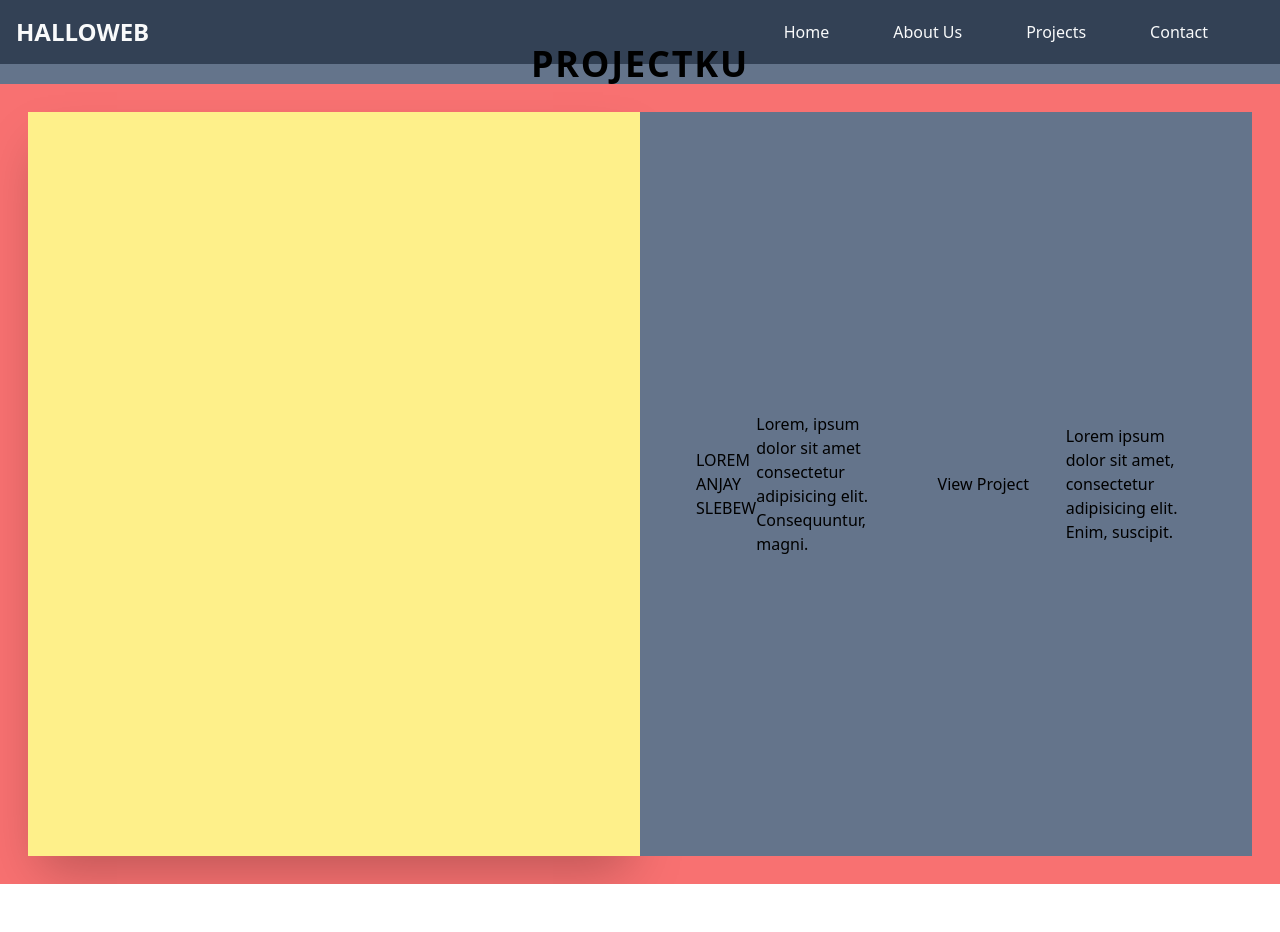
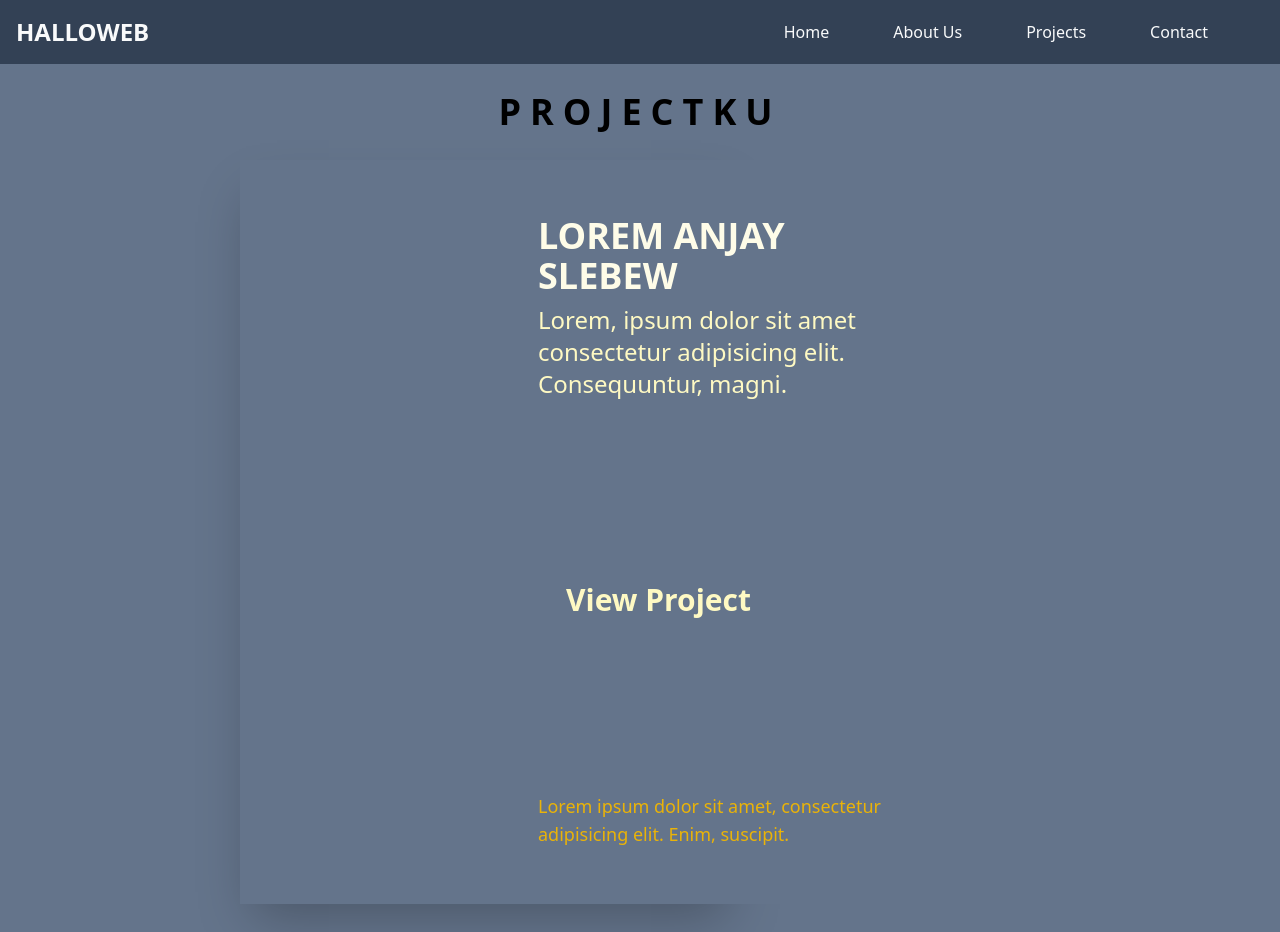
Before and after one commit to NoxturneDev/porto-team, a React (Create React App) app: page /project in a window 1280 px wide. Before the commit the page ends 884 px from the top, so only its background shows below. Built offline with nearby package versions, Linux system fonts and the light colour scheme.

Commit message:
create new project component

```diff
--- a/src/pages/Project.jsx
+++ b/src/pages/Project.jsx
@@ -7,27 +7,32 @@ function Project() {
   return (
     <>
       <Nav />
-      <Container custom="" full={true} type="col-top">
+      <Container custom="" full={true} dir="column" align="top">
         <div className="" full={true}>
-          <div className="font-bold text-4xl tracking-wider text-center">
-            <h1>PROJECTKU</h1>
+          <div className="font-bold text-4xl tracking-wider text-center ">
+            <h1 className="tracking-[.25em]">PROJECTKU</h1>
           </div>
-          <Container custom="bg-red-400" type="left" full={true}>
+          <Container custom="pl-60" align="left" full={true}>
+            <Container custom=" shadow-2xl h-3/4 mr-4"></Container>
             <Container
-              custom="bg-yellow-200 shadow-2xl h-3/4"
-              type="center"
-            ></Container>
-            <Container custom="" type=" col-top">
-              <Container className="font-bold">
-                <h2>LOREM ANJAY SLEBEW</h2>
-                <p>
+              custom="w-100 h-3/4 translate-x-[-17rem] bg-slate-500"
+              dir="column"
+            >
+              <Container custom="h-4/4" dir="column" align="left">
+                <h2 className="font-bold text-4xl text-yellow-50 ">
+                  LOREM ANJAY SLEBEW
+                </h2>
+                <p className="font-medium text-2xl my-2 text-yellow-100">
                   Lorem, ipsum dolor sit amet consectetur adipisicing elit.
                   Consequuntur, magni.
                 </p>
-                <Container>
+                <Container
+                  align="left"
+                  custom="font-bold text-3xl text-yellow-100"
+                >
                   <Link to="/">View Project</Link>
                 </Container>
-                <p>
+                <p className="font-medium text-lg text-yellow-500">
                   Lorem ipsum dolor sit amet, consectetur adipisicing elit.
                   Enim, suscipit.
                 </p>
```
